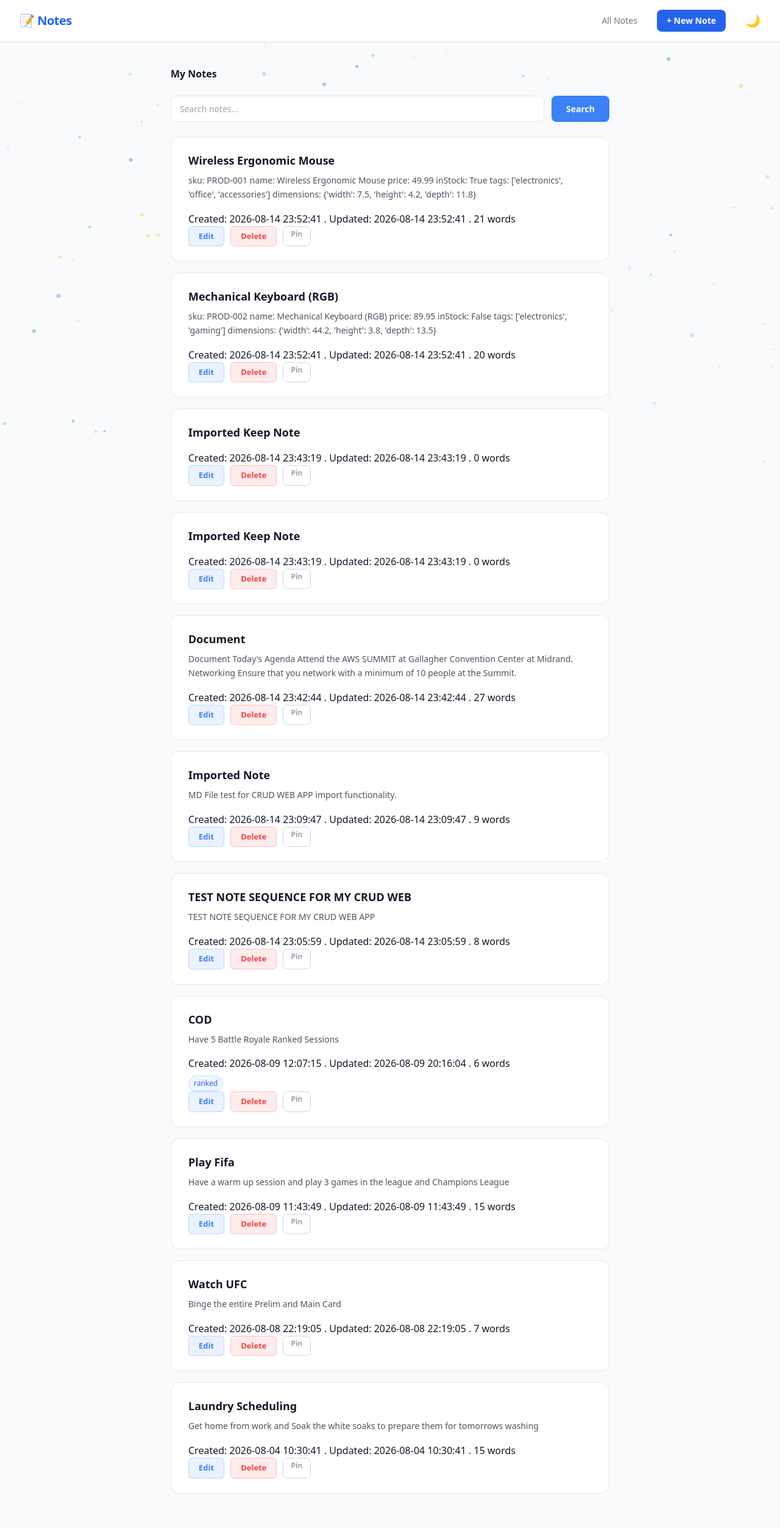
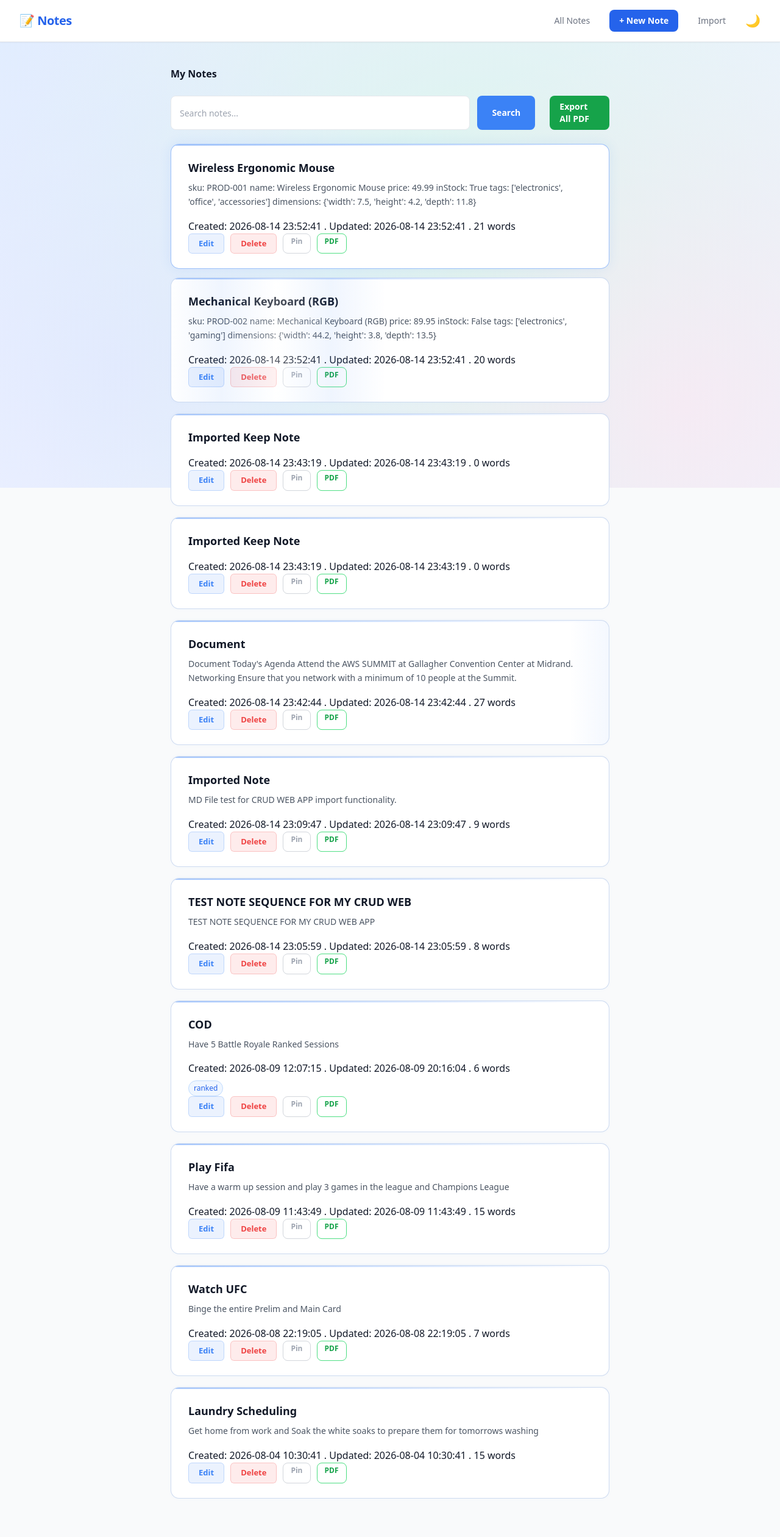
Before and after one commit to GeekOryan/CRUD_Web_App, a Flask app: page / in a window 1280 px wide. Shown: the whole page at 61% size. Before the commit the page ends 2450 px from the top, so only its background shows below. Run offline with Flask 3, Linux system fonts and the light colour scheme; data comes from the database, SQL or seed files in the repository; both versions use the stored data as it was after the commit; parts of the project's set-up code (start-up, migrations or seed data) failed here and were passed over; some libraries are stand-ins or nearby versions.

Commit message:
Add fluid gradient background and GSAP card animations - UI polish complete

```diff
--- a/database.py
+++ b/database.py
@@ -52,3 +52,9 @@ def migrate_db():
 
     conn.commit()
     conn.close()
+
+def get_all_tags():
+    conn = get_connection()
+    tags = conn.execute('SELECT * FROM tags ORDER BY name').fetchall()
+    conn.close()
+    return tags
--- a/static/style.css
+++ b/static/style.css
@@ -10,6 +10,7 @@
   --text-subtle: #9ca3af;
   --nav-bg: #ffffff;
   --input-bg: #ffffff;
+  --accent: #3b82f6;
 }
 
 html.dark {
@@ -21,6 +22,7 @@ html.dark {
   --text-subtle: #64748b;
   --nav-bg: #0f172a;
   --input-bg: #1e293b;
+  --accent: #60a5fa;
 }
 
 /* ============================================
@@ -52,9 +54,109 @@ nav {
   position: relative;
   overflow: hidden;
   transition: background 0.4s, border-color 0.3s, box-shadow 0.3s;
-  animation: pulseGlow 3s ease-in-out infinite;
+  animation: pulseGlow 3s ease-in-out infinite, floatCard 4s ease-in-out infinite;
 }
 
+.note-card:nth-child(2) { animation-delay: 1s, 1.3s; }
+.note-card:nth-child(3) { animation-delay: 2s, 2.6s; }
+.note-card:nth-child(4) { animation-delay: 0.5s, 0.8s; }
+.note-card:nth-child(5) { animation-delay: 1.5s, 1.8s; }
+.note-card:nth-child(6) { animation-delay: 2.5s, 2.8s; }
+
+
+@keyframes shimmer {
+  0% { left: -100%; }
+  50%, 100% { left: 150%; }
+}
+
+html:not(.dark) .note-card::after {
+  background: linear-gradient(
+    90deg,
+    transparent,
+    rgba(59, 130, 246, 0.08),
+    rgba(100, 130, 255, 0.18),
+    rgba(59, 130, 246, 0.08),
+    transparent
+  );
+}
+
+html:not(.dark) .note-card {
+  animation: pulseGlowLight 3s ease-in-out infinite, floatCard 4s ease-in-out infinite;
+}
+
+html:not(.dark) .note-card:nth-child(2) { animation-delay: 1s; }
+html:not(.dark) .note-card:nth-child(3) { animation-delay: 2s; }
+
+@keyframes pulseGlowLight {
+  0%, 100% {
+    border-color: var(--border);
+    box-shadow: none;
+  }
+  50% {
+    border-color: rgba(59, 130, 246, 0.5);
+    box-shadow: 0 0 20px rgba(59, 130, 246, 0.1);
+  }
+}
+
+@keyframes floatCard{
+  0%, 100% { transform: translateY(0px); }
+  50% { transform: translateY(-6px); }
+}
+
+@keyframes pulseGlow {
+  0%, 100% {
+    border-color: var(--border);
+    box-shadow: none;
+  }
+  50% {
+    border-color: rgba(59, 130, 246, 0.45);
+    box-shadow: 0 0 24px rgba(59, 130, 246, 0.1);
+  }
+}
+
+.note-card::after {
+  content: '';
+  position: absolute;
+  top: 0;
+  left: -100%;
+  width: 55%;
+  height: 100%;
+  background: linear-gradient(
+    90deg,
+    transparent,
+    rgba(255, 255, 255, 0.12),
+    transparent
+  );
+  animation: shimmer 4ss ease-in-out infinite;
+  z-index: 2;
+}
+
+.note-card:nth-child(2)::after { animation-delay: 1.3s; }
+.note-card:nth-child(3)::after { animation-delay: 2.6s; }
+.note-card:nth-child(4)::after { animation-delay: 0.6s; }
+.note-card:nth-child(5)::after { animation-delay: 1.9s; }
+.note-card:nth-child(6)::after { animation-delay: 3.2s; }
+
+.note-card::before {
+  content: '';
+  position: absolute;
+  top: 0; left: 0; right: 0;
+  height: 2px;
+  background: linear-gradient(90deg, var(--accent), transparent);
+  opacity: 0.5;
+  z-index: 1;
+}
+
+.shimmer-sweep {
+  position: absolute;
+  top: 0;
+  left: -60%;
+  width: 50%;
+  height: 100%;
+  pointer-events: none;
+  z-index: 3;
+  border-radius: 16px;
+}
 
 /* ============================================
    FORMS
@@ -199,7 +301,7 @@ form a {
 /* ============================================
    CANVAS — Particles
    ============================================ */
-#particle-canvas {
+#fluid-canvas {
   position: fixed;
   top: 0; left: 0;
   width: 100%; height: 100%;
--- a/templates/base.html
+++ b/templates/base.html
@@ -15,10 +15,11 @@
         tailwind = { config: { darkMode: 'class' } }
     </script>
     <script src="https://cdn.tailwindcss.com"></script>
+    <script src="https://cdnjs.cloudflare.com/ajax/libs/gsap/3.12.2/gsap.min.js"></script>
     <link rel="stylesheet" href="{{ url_for('static', filename='style.css')}}">
 </head>
 
-    <canvas id="particle-canvas"></canvas>
+    <canvas id="fluid-canvas"></canvas>
 
     <div class="hidden dark:bg-gray-900 dark:bg-gray-800 dark:bg-gray-700 dark:text-white dark:text-gray-300 dark:text-gray-400 dark:text-gray-500 dark:border-gray-700 dark:border-gray-600"></div>
 
@@ -27,6 +28,7 @@
         <span class="text-xl font-black text-blue-600 mr-auto tracking-tight">📝 Notes</span>
         <a href="{{ url_for('index') }}" class="text-gray-500 hover:text-blue-600 font-mdeium text-sm transition-colors">All Notes</a>
         <a href="{{ url_for('create') }}" class="bg-blue-600 hover:bg-blue-700 text-white text-sm font-semibold px-4 py-2 rounded-lg transition-colors">+ New Note</a>
+        <a href="{{ url_for('import_notes') }}" class="text-gray-500 hover:text-blue-600 font-medium text-sm transition-colors">Import</a>
         <button onclick="toggleTheme()" id="theme-btn" class="text-gray-500 hover:text-blue-600 text-xl transition-colors">🌙</button>
     </nav>
 
@@ -55,85 +57,149 @@
 
     <!-- PARTICLE JS -->
     <script>
-    const canvas = document.getElementById('particle-canvas');
+    // ============================================================
+// FLUID GRADIENT MESH
+// ============================================================
+const canvas = document.getElementById('fluid-canvas');
 const ctx = canvas.getContext('2d');
-    canvas.width = window.innerWidth;
-    canvas.height = window.innerHeight;
+let W, H;
 
-    window.addEventListener('resize', () => {
-        canvas.width = window.innerWidth;
-        canvas.height = window.innerHeight;
+function resize() {
+  W = canvas.width = window.innerWidth;
+  H = canvas.height = window.innerHeight;
+}
+resize();
+window.addEventListener('resize', resize);
+
+const isDark = () => document.documentElement.classList.contains('dark');
+
+const colorSets = {
+  light: [
+    { r: 219, g: 234, b: 254 },
+    { r: 237, g: 233, b: 254 },
+    { r: 209, g: 250, b: 229 },
+    { r: 224, g: 231, b: 255 },
+    { r: 252, g: 231, b: 243 },
+  ],
+  dark: [
+    { r: 15, g: 23, b: 60 },
+    { r: 30, g: 10, b: 60 },
+    { r: 5, g: 40, b: 30 },
+    { r: 20, g: 10, b: 50 },
+    { r: 40, g: 5, b: 30 },
+  ]
+};
+
+const blobs = [
+  { x: 0.2, y: 0.2, r: 0.55 },
+  { x: 0.8, y: 0.3, r: 0.48 },
+  { x: 0.5, y: 0.7, r: 0.52 },
+  { x: 0.1, y: 0.8, r: 0.40 },
+  { x: 0.9, y: 0.85, r: 0.45 },
+];
+
+blobs.forEach((blob, i) => {
+  gsap.to(blob, {
+    x: Math.random(),
+    y: Math.random(),
+    duration: 8 + i * 2,
+    ease: 'sine.inOut',
+    yoyo: true,
+    repeat: -1,
+    delay: i * 1.2
+  });
+  gsap.to(blob, {
+    r: blob.r + 0.15,
+    duration: 5 + i * 1.5,
+    ease: 'sine.inOut',
+    yoyo: true,
+    repeat: -1,
+    delay: i * 0.8
+  });
 });
 
-    let mouse = { x: canvas.width / 2, y: canvas.height / 2 };
-    document.addEventListener('mousemove', e => {
-        mouse.x = e.clientX;
-        mouse.y = e.clientY;
+function drawFluid() {
+  ctx.clearRect(0, 0, W, H);
+  const colors = isDark() ? colorSets.dark : colorSets.light;
+
+  ctx.fillStyle = isDark() ? '#060611' : '#f0f4ff';
+  ctx.fillRect(0, 0, W, H);
+
+  blobs.forEach((blob, i) => {
+    const c = colors[i];
+    const x = blob.x * W;
+    const y = blob.y * H;
+    const r = blob.r * Math.max(W, H);
+
+    const grad = ctx.createRadialGradient(x, y, 0, x, y, r);
+    grad.addColorStop(0, `rgba(${c.r},${c.g},${c.b},${isDark() ? 0.5 : 0.7})`);
+    grad.addColorStop(1, `rgba(${c.r},${c.g},${c.b},0)`);
+
+    ctx.fillStyle = grad;
+    ctx.fillRect(0, 0, W, H);
   });
 
-    const COLORS = ['#3b82f6', '#f5c518', '#22c55e', '#60a5fa', '#fbbf24'];
-    const particles = [];
-    const PARTICLE_COUNT = 120;
+  requestAnimationFrame(drawFluid);
+}
+drawFluid();
 
-    class Particle {
-        constructor() { this.reset(); }
-        reset(){
-            this.x = Math.random() * canvas.width;
-            this.y = Math.random() * canvas.height;
-            this.size = Math.random() * 3 + 0.5;
-            this.speedX = (Math.random() - 0.5) * 0.5;
-            this.speedY = (Math.random() - 0.5) * 0.5;
-            this.opacity = Math.random() * 0.4 + 0.1;
-            this.color = COLORS[Math.floor(Math.random() * COLORS.length)];
-            this.angle = Math.random() * Math.PI * 2;
-            this.angleSpeed = (Math.random() - 0.5) * 0.02;
+// ============================================================
+// GSAP — Card Float + Pulse Glow
+// ============================================================
+document.querySelectorAll('.note-card').forEach((card, i) => {
+  gsap.to(card, {
+    y: -10,
+    duration: 2.8 + i * 0.6,
+    ease: 'sine.inOut',
+    yoyo: true,
+    repeat: -1,
+    delay: i * 0.9
+  });
+
+  gsap.to(card, {
+    boxShadow: isDark()
+      ? '0 0 32px rgba(59,130,246,0.2), 0 12px 40px rgba(0,0,0,0.3)'
+      : '0 0 32px rgba(59,130,246,0.15), 0 12px 40px rgba(0,0,0,0.08)',
+    duration: 2.2 + i * 0.5,
+    ease: 'sine.inOut',
+    yoyo: true,
+    repeat: -1,
+    delay: i * 1.1
+  });
+});
+
+// ============================================================
+// GSAP — Shimmer Sweeps
+// ============================================================
+document.querySelectorAll('.shimmer-sweep').forEach((el, i) => {
+  el.style.background = isDark()
+    ? 'linear-gradient(90deg, transparent, rgba(255,255,255,0.06), rgba(147,197,253,0.1), rgba(255,255,255,0.06), transparent)'
+    : 'linear-gradient(90deg, transparent, rgba(59,130,246,0.08), rgba(255,255,255,0.25), rgba(59,130,246,0.08), transparent)';
+
+  gsap.fromTo(el,
+    { left: '-60%' },
+    {
+      left: '150%',
+      duration: 1.6,
+      ease: 'power1.inOut',
+      repeat: -1,
+      repeatDelay: 3,
+      delay: i * 1.4
     }
-        update(){
-            const dx = mouse.x - this.x;
-            const dy = mouse.y - this.y;
-            const dist = Math.sqrt(dx * dx + dy * dy);
+  );
+});
 
-            if (dist < 150){
-                this.angle += this.angleSpeed * 3;
-                const force = (150 - dist) / 150;
-                this.x += Math.cos(this.angle) * force * 3;
-                this.y += Math.sin(this.angle) * force * 3;
-            }
-
-            this.x += this.speedX;
-            this.y += this.speedY;
-
-            if (this.x < 0 || this.x > canvas.width || this.y < 0 || this.y > canvas.height){
-                this.reset();
-            }
-        }
-        draw(){
-            ctx.beginPath();
-            ctx.arc(this.x, this.y, this.size, 0, Math.PI * 2);
-            ctx.fillStyle = this.color;
-            ctx.globalAlpha = this.opacity;
-            ctx.fill();
-            ctx.globalAlpha = 1;
-        }
-    }
-
-    for (let x = 0; x < PARTICLE_COUNT; x++) particles.push(new Particle());
-
-    function animate(){
-        ctx.clearRect(0, 0, canvas.width, canvas.height);
-        particles.forEach(p => { p.update(); p.draw(); });
-        requestAnimationFrame(animate);
-    }
-    animate();
-
-    function toggleTheme(){
+// ============================================================
+// DARK/LIGHT MODE TOGGLE
+// ============================================================
+function toggleTheme() {
   const html = document.documentElement;
   const btn = document.getElementById('theme-btn');
 
-        if (html.classList.contains('dark')){
+  if (html.classList.contains('dark')) {
     html.classList.remove('dark');
     html.classList.add('light');
-            btn.textContent = "🌙";
+    btn.textContent = '🌙';
     localStorage.setItem('theme', 'light');
   } else {
     html.classList.remove('light');
@@ -141,6 +207,12 @@
     btn.textContent = '☀️';
     localStorage.setItem('theme', 'dark');
   }
+
+  document.querySelectorAll('.shimmer-sweep').forEach(el => {
+    el.style.background = isDark()
+      ? 'linear-gradient(90deg, transparent, rgba(255,255,255,0.06), rgba(147,197,253,0.1), rgba(255,255,255,0.06), transparent)'
+      : 'linear-gradient(90deg, transparent, rgba(59,130,246,0.08), rgba(255,255,255,0.25), rgba(59,130,246,0.08), transparent)';
+  });
 }
 
 document.addEventListener('DOMContentLoaded', () => {
@@ -148,6 +220,25 @@
     document.getElementById('theme-btn').textContent = '☀️';
   }
 });
+
+document.querySelectorAll('.shimmer-sweep').forEach((el, i) => {
+  const dark = isDark();
+  el.style.background = dark
+    ? 'linear-gradient(90deg, transparent, rgba(255,255,255,0.06), rgba(147,197,253,0.1), rgba(255,255,255,0.06), transparent)'
+    : 'linear-gradient(90deg, transparent, rgba(59,130,246,0.08), rgba(255,255,255,0.25), rgba(59,130,246,0.08), transparent)';
+
+  gsap.fromTo(el,
+    { left: '-60%' },
+    {
+      left: '150%',
+      duration: 1.6,
+      ease: 'power1.inOut',
+      repeat: -1,
+      repeatDelay: 3,
+      delay: i * 1.4
+    }
+  );
+});
     </script>
 
 </body>
--- a/templates/index.html
+++ b/templates/index.html
@@ -15,6 +15,9 @@
         <button type="submit" class="bg-blue-600 text-white px-4 py-2 rounded-lg text-sm font-semibold hover:bg-blue-700 transition-colors">
             Search
         </button>
+        <a href="{{ url_for('export_all_notes') }}" class="bg-green-600 hover:bg-green-700 text-white text-sm font-semibold px-4 py-2 rounded-lg transition-colors">
+            Export All PDF
+        </a>
         {% if query %}
         <a href="{{ url_for('index') }}" class="px-4 py-2 border border-gray-200 rounded-lg text-sm text-gray-500 hover:border-gray-400 transition-colors">
             Clear
@@ -26,6 +29,8 @@
 {% if notes %}
     {% for note in notes %}
     <div class="note-card">
+
+        <div class="shimmer-sweep"></div>
 
         <h2 class="text-gray-900 dark:text-white font-bold text-lg mb-2">{{ note['title'] }}</h2>
 
@@ -58,6 +63,9 @@
                 {% endif %}">
                 {% if note['is_pinned'] %}📌 Pinned{% else %}Pin{% endif %}
             </a>
+            <a href="{{ url_for('export_note', note_id=note['id']) }}" class="text-xs font-semibold px-3 py-1 rounded-lg border border-green-400 text-green-600 hover:bg-green-600 hover:text-white transition-colors">
+                PDF
+            </a>
         </div>
     </div>
     {% endfor %}
```
Also changed, not shown: testimport.html (added, +17 -0 lines), testjsonimport.json (added, +18 -0 lines), testmdimport.md (added, +1 -0 lines), notes.db. Lines whose indentation alone changed are shown as unchanged.
